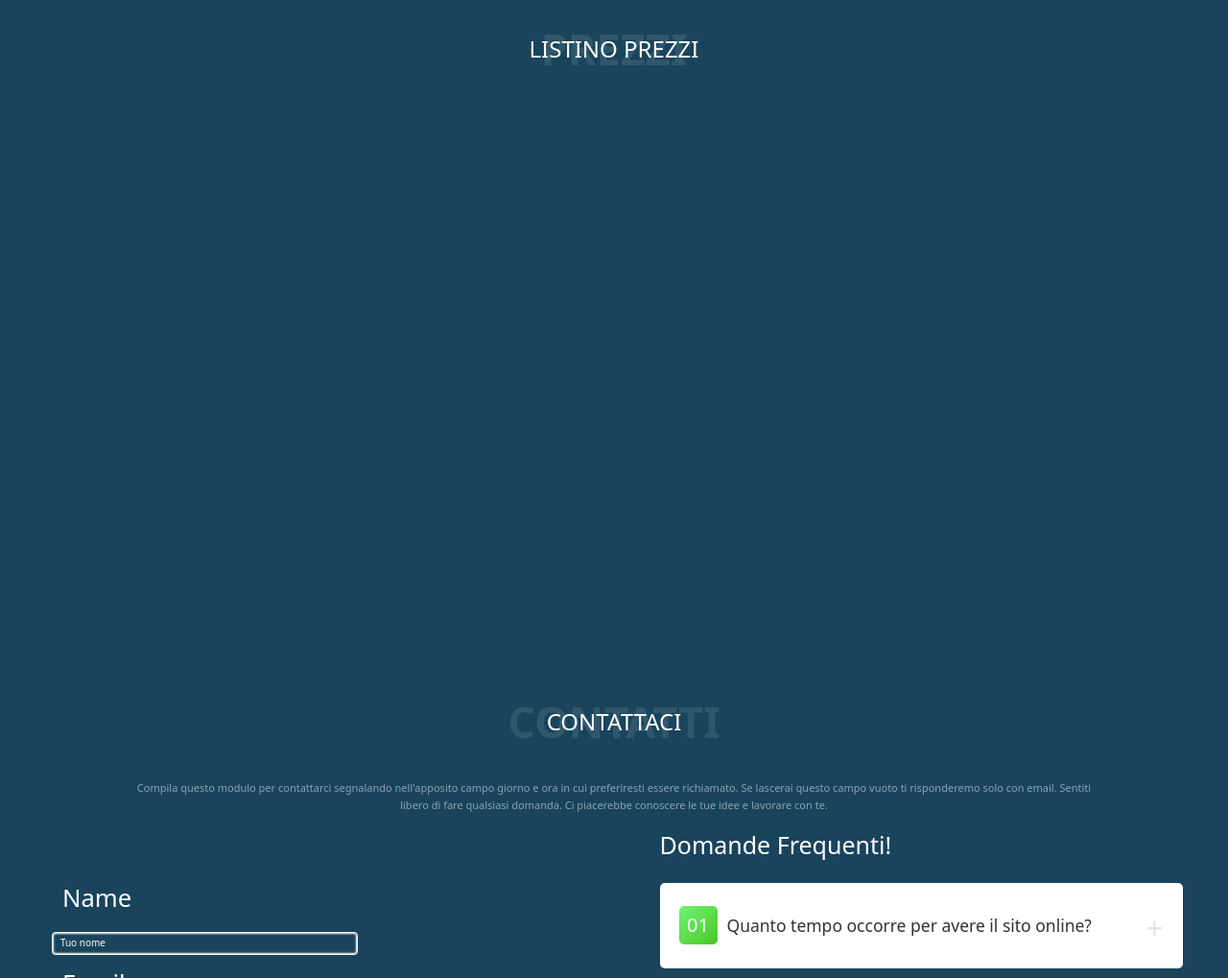
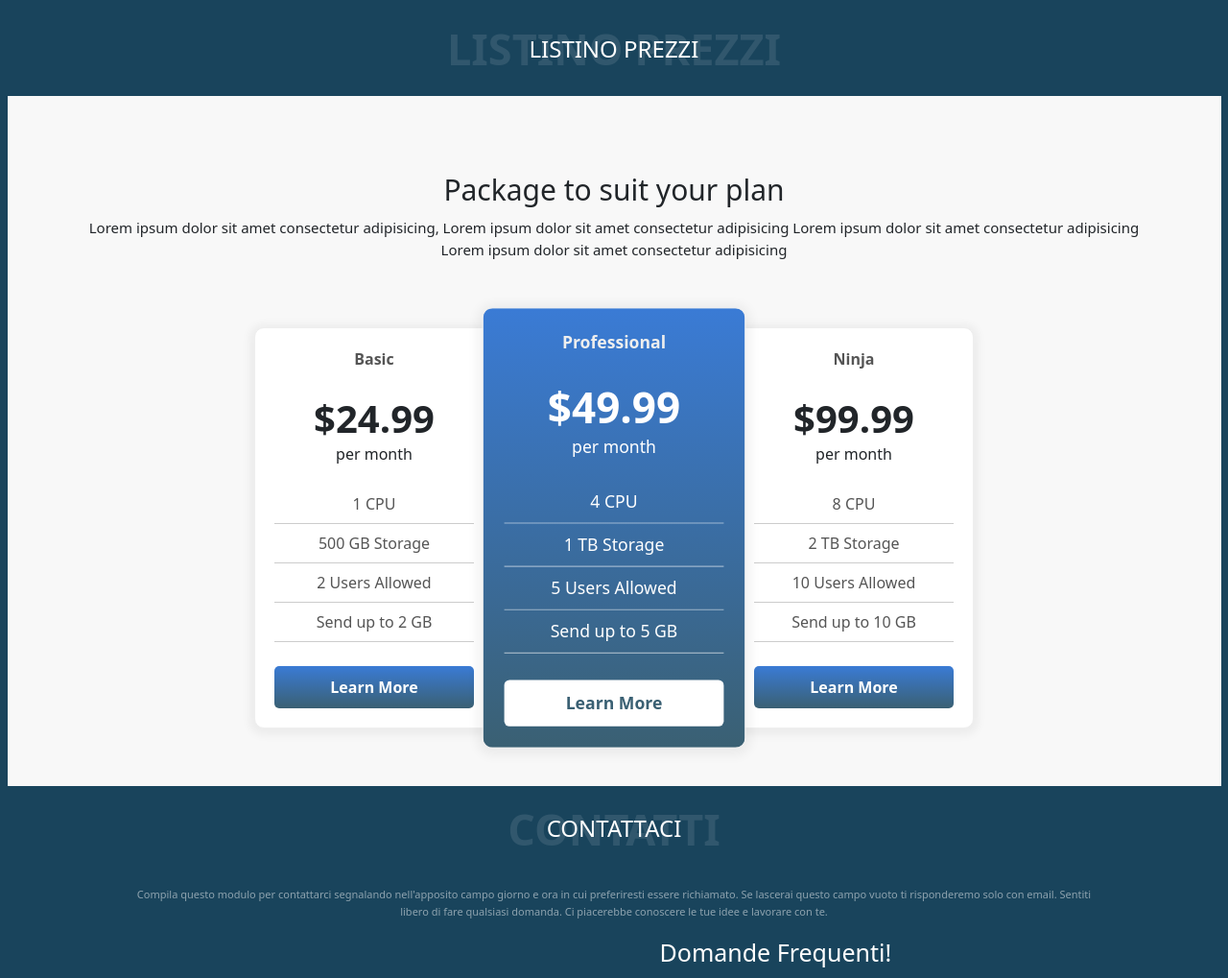
Before and after one commit to Progetto-Lavoro/PixelPro2.0Working, a website: page index.html in a window 1280 px wide. Shown: the part 2622-3641 px from the top of the page at 96% size. Drawn offline with nearby package versions, Linux system fonts and the light colour scheme.

Commit message:
Completato il listino prezzi da compilare!

```diff
--- a/index.html
+++ b/index.html
@@ -20,6 +20,7 @@
   <link rel="stylesheet" href="media_q.css">
   <link rel="stylesheet" href="faq.css">
   <link rel="stylesheet" href="form.css">
+  <link rel="stylesheet" href="price.css">
 </head>
 <body>
 
@@ -780,8 +781,68 @@
           <h1 class="section-title py-5" data-text="Chi siamo">Chi siamo</h1>
           <p></p>
         </div>
+
+        <!-- LIST PRICE -->
         <div class="col-12">
-          <h3 class="section-title py-5" data-text="Prezzi">Listino prezzi</h3>
+          <h3 class="section-title py-5" data-text="Listino Prezzi">Listino prezzi</h3>
+          <div class="pricing-table">
+            <div class="details">
+              <h2>Package to suit your plan</h2>
+               <p>Lorem ipsum dolor sit amet consectetur adipisicing, Lorem ipsum dolor sit amet consectetur adipisicing
+                Lorem ipsum dolor sit amet consectetur adipisicing
+                Lorem ipsum dolor sit amet consectetur adipisicing </p>
+            </div>
+            <div class="grid">
+              <div class="box basic">
+                <div class="title">Basic</div>
+                  <div class="price">
+                    <b>$24.99</b>
+                    <span>per month</span>
+                  </div>
+                  <div class="features">
+                    <div>1 CPU</div>
+                    <div>500 GB Storage</div>
+                    <div>2 Users Allowed</div>
+                    <div>Send up to 2 GB</div>
+                  </div>
+                  <div class="button">
+                    <button>Learn More</button>
+                  </div>
+              </div>
+              <div class="box professional">
+                <div class="title">Professional</div>
+                  <div class="price">
+                    <b>$49.99</b>
+                    <span>per month</span>
+                  </div>
+                  <div class="features">
+                    <div>4 CPU</div>
+                    <div>1 TB Storage</div>
+                    <div>5 Users Allowed</div>
+                    <div>Send up to 5 GB</div>
+                  </div>
+                  <div class="button">
+                    <button>Learn More</button>
+                  </div>
+              </div>
+              <div class="box ninja">
+                <div class="title">Ninja</div>
+                  <div class="price">
+                    <b>$99.99</b>
+                    <span>per month</span>
+                  </div>
+                  <div class="features">
+                    <div>8 CPU</div>
+                    <div>2 TB Storage</div>
+                    <div>10 Users Allowed</div>
+                    <div>Send up to 10 GB</div>
+                  </div>
+                  <div class="button">
+                    <button>Learn More</button>
+                  </div>
+              </div>
+            </div>
+          </div>
         </div>
       </div>
     </div>
--- /dev/null
+++ b/price.css
@@ -0,0 +1,115 @@
+.pricing-table{
+    background: #f8f8f8;
+    padding: 40px 0px;
+}
+
+.pricing-table .details{
+    width: 90%;
+    min-width: 500px;
+    text-align: center;
+    margin: 0 auto;
+    padding: 40px 20px;
+}
+
+.pricing-table .details h2{
+    font-size: 30px;
+    margin-bottom: 10px;
+}
+
+.pricing-table .details p{
+    font-size: 15px;
+}
+
+.pricing-table .grid{
+    display: flex;
+    flex-wrap: wrap;
+    justify-content: center;
+    gap: 20px 0px;
+    padding: 20px;
+}
+
+.pricing-table .grid .box{
+    width: 250px;
+    border: 1px solid #eee;
+    text-align: center;
+    padding: 20px;
+    background: #fff;
+    border-radius: 10px;
+    box-shadow: 0px 2px 10px 5px rgba(0,0,0,0.05);
+}
+
+.pricing-table .grid .box .title{
+    font-size: 16px;
+    font-weight: 600;
+    margin-bottom: 20px;
+    color: #555;
+}
+
+.pricing-table .grid .box .price{
+    margin-bottom: 20px;
+}
+
+.pricing-table .grid .box .price b{
+    display: block;
+    font-size: 40px;
+    margin-bottom: -5px;
+}
+
+.pricing-table .grid .box .features > *{
+    color: #555;
+    padding: 8px 0px;
+    border-bottom: 1px solid rgba(0,0,0,0.2);
+}
+
+.pricing-table .grid .box .button button{
+    width: 100%;
+    margin: 25px 0px 0px;
+    padding: 10px;
+    background: linear-gradient(to bottom, #3a7bd5, #3a6073);
+    color: #fff;
+    border-radius: 5px;
+    outline: none;
+    border: none;
+    font-weight: 600;
+    cursor: pointer;
+}
+
+.pricing-table .grid .box.professional{
+    transform: scale(1.1);
+    background: linear-gradient(to bottom, #3a7bd5, #3a6073);
+}
+
+.pricing-table .grid .box.professional .title{
+    color: #eee;
+}
+
+.pricing-table .grid .box.professional .price{
+    color: #fff;
+}
+
+.pricing-table .grid .box.professional .features > * {
+    color: #fff;
+    border-bottom: 1px solid rgba(255, 255, 255, 0.5);
+}
+
+.pricing-table .grid .box.professional .button button{
+    background: #fff;
+    color: #3a6073;
+}
+
+@media (max-width:804px){
+    .pricing-table .grid{
+        gap: 20px;
+    }
+
+    .pricing-table .grid .box.professional{
+        transform: scale(1);
+    }
+}
+
+@media (max-width: 600px) {
+    .pricing-table .details {
+        width: 100%; /* Imposta la larghezza al 100% su schermi più piccoli */
+        min-width: auto; /* Rimuovi la larghezza minima su schermi più piccoli */
+    }
+}
```
